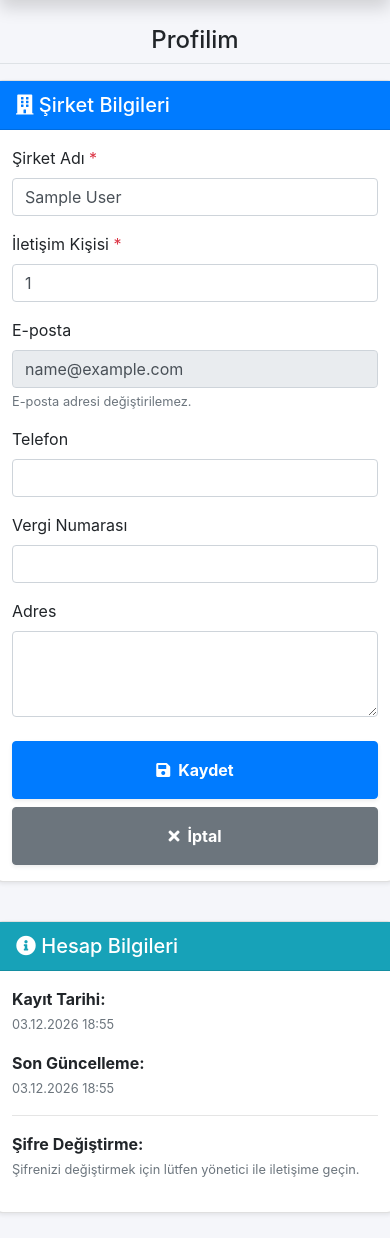
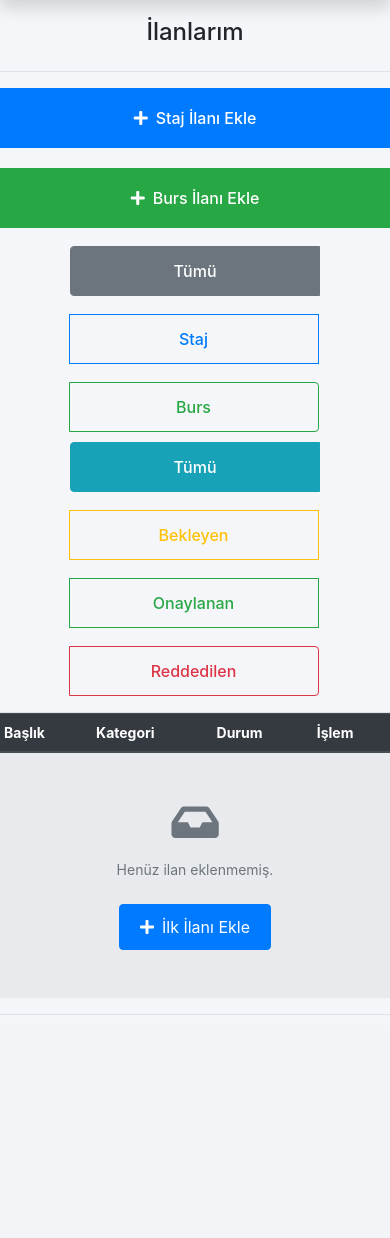
Before and after one commit to gokdeniz05/ASEC-Website-Update, a PHP site: page /corporate/profil.php in a window 390 px wide. Shown: the part 64-1302 px from the top of the page. After the commit the page ends 1079 px from the top, so only its background shows below. Run offline with PHP 8.4, Linux system fonts and the light colour scheme; the visitor is signed in with stand-in values (Sample User, id 1); data that the repository does not hold is empty.

```diff
--- a/src/corporate/profil.php
+++ b/src/corporate/profil.php
@@ -1,178 +1,301 @@
 <?php
 // 1. DOCKER UYUMLU BAŞLANGIÇ
 ob_start();
+if (session_status() === PHP_SESSION_NONE) {
+    session_start();
+}
 
-// 2. SESSION VE DB BAĞLANTISI
-// 'corporate' klasöründe olduğumuz için bir üst dizindeki db.php'yi çağırıyoruz.
-require_once '../db.php';
+// Corporate İlanlar Yönetim Paneli
+require_once 'includes/config.php';
 
-// 3. YETKİ KONTROLÜ
+// 2. YETKİ KONTROLÜ (Güvenlik)
+// Giriş yapmamışsa veya kurumsal değilse at
 if(!isset($_SESSION["loggedin"]) || $_SESSION["loggedin"] !== true || $_SESSION['user_type'] !== 'corporate'){
     header("location: ../login.php");
     exit;
 }
 
-// Get corporate user data
-$stmt = $pdo->prepare('SELECT * FROM corporate_users WHERE id = ?');
-$stmt->execute([$_SESSION['user_id']]);
-$user = $stmt->fetch();
+// Ensure corporate_ilan_requests table exists
+$pdo->exec('CREATE TABLE IF NOT EXISTS corporate_ilan_requests (
+    id INT AUTO_INCREMENT PRIMARY KEY,
+    corporate_user_id INT NOT NULL,
+    baslik VARCHAR(255) NOT NULL,
+    icerik TEXT NOT NULL,
+    kategori VARCHAR(100) NOT NULL,
+    tarih DATE NOT NULL,
+    link VARCHAR(500),
+    sirket VARCHAR(255),
+    lokasyon VARCHAR(255),
+    son_basvuru DATE,
+    status ENUM("pending", "approved", "rejected") DEFAULT "pending",
+    admin_notes TEXT,
+    reviewed_by INT,
+    reviewed_at TIMESTAMP NULL,
+    created_at TIMESTAMP DEFAULT CURRENT_TIMESTAMP,
+    updated_at TIMESTAMP DEFAULT CURRENT_TIMESTAMP ON UPDATE CURRENT_TIMESTAMP,
+    INDEX idx_corporate_user_id (corporate_user_id),
+    INDEX idx_status (status),
+    INDEX idx_kategori (kategori)
+) ENGINE=InnoDB DEFAULT CHARSET=utf8mb4 COLLATE=utf8mb4_unicode_ci');
 
-if (!$user) {
-    header('Location: dashboard.php');
-    exit;
+// Also check for approved announcements in ilanlar table
+try {
+    $columns = $pdo->query("SHOW COLUMNS FROM ilanlar")->fetchAll(PDO::FETCH_COLUMN);
+    if (!in_array('corporate_user_id', $columns)) {
+        $pdo->exec("ALTER TABLE ilanlar ADD COLUMN corporate_user_id INT NULL AFTER id");
+        $pdo->exec("ALTER TABLE ilanlar ADD INDEX idx_corporate_user_id (corporate_user_id)");
+    }
+} catch (PDOException $e) {
+    // Column might already exist, continue
 }
 
-$msg = '';
-$error = '';
+// Get filter for category if provided
+$kategori_filter = $_GET['kategori'] ?? '';
+$status_filter = $_GET['status'] ?? 'all';
 
-// Handle profile update
-if ($_SERVER['REQUEST_METHOD'] === 'POST' && isset($_POST['update_profile'])) {
-    try {
-        $company_name = trim($_POST['company_name'] ?? '');
-        $contact_person = trim($_POST['contact_person'] ?? '');
-        $phone = trim($_POST['phone'] ?? '');
-        $address = trim($_POST['address'] ?? '');
-        $tax_number = trim($_POST['tax_number'] ?? '');
+// Get requests
+$where_clause = "WHERE corporate_user_id = ?";
+$params = [$_SESSION['user_id']];
 
-        // Validation
-        if (empty($company_name)) {
-            $error = 'Şirket adı zorunludur!';
-        } elseif (empty($contact_person)) {
-            $error = 'İletişim kişisi zorunludur!';
+// Only allow Staj İlanları and Burs İlanları
+if ($kategori_filter && in_array($kategori_filter, ['Staj İlanları', 'Burs İlanları'])) {
+    $where_clause .= " AND kategori = ?";
+    $params[] = $kategori_filter;
 } else {
-            $update_stmt = $pdo->prepare('UPDATE corporate_users SET company_name = ?, contact_person = ?, phone = ?, address = ?, tax_number = ? WHERE id = ?');
-            $update_stmt->execute([$company_name, $contact_person, $phone, $address, $tax_number, $_SESSION['user_id']]);
+    // Only show staj and burs announcements
+    $where_clause .= " AND (kategori = 'Staj İlanları' OR kategori = 'Burs İlanları')";
+}
 
-            // Update session
-            $_SESSION['user_name'] = $company_name;
+// Status filter
+if ($status_filter !== 'all' && in_array($status_filter, ['pending', 'approved', 'rejected'])) {
+    $where_clause .= " AND status = ?";
+    $params[] = $status_filter;
+}
 
-            // Refresh user data
-            $stmt->execute([$_SESSION['user_id']]);
-            $user = $stmt->fetch();
+$sql = "SELECT * FROM corporate_ilan_requests $where_clause ORDER BY created_at DESC";
+$stmt = $pdo->prepare($sql);
+$stmt->execute($params);
+$requests = $stmt->fetchAll();
 
-            $msg = 'Profil başarıyla güncellendi!';
+// Also get approved announcements that are already published
+$ilan_where = "WHERE corporate_user_id = ?";
+$ilan_params = [$_SESSION['user_id']];
+if ($kategori_filter && in_array($kategori_filter, ['Staj İlanları', 'Burs İlanları'])) {
+    $ilan_where .= " AND kategori = ?";
+    $ilan_params[] = $kategori_filter;
+} else {
+    $ilan_where .= " AND (kategori = 'Staj İlanları' OR kategori = 'Burs İlanları')";
 }
-    } catch (PDOException $e) {
-        $error = 'Bir hata oluştu: ' . $e->getMessage();
+
+$ilan_sql = "SELECT *, 'approved' as request_status FROM ilanlar $ilan_where ORDER BY tarih DESC";
+$ilan_stmt = $pdo->prepare($ilan_sql);
+$ilan_stmt->execute($ilan_params);
+$approved_ilanlar = $ilan_stmt->fetchAll();
+
+// Combine requests and approved announcements
+$ilanlar = array_merge($requests, $approved_ilanlar);
+// Sort by date
+usort($ilanlar, function($a, $b) {
+    $dateA = $a['created_at'] ?? $a['tarih'] ?? '';
+    $dateB = $b['created_at'] ?? $b['tarih'] ?? '';
+    return strtotime($dateB) - strtotime($dateA);
+});
+?>
+<?php include 'corporate-header.php'; ?>
+<style>
+    /* Style for Add Internship/Scholarship buttons */
+    .mb-3.d-flex.flex-column.flex-md-row {
+        justify-content: center;
+        align-items: stretch;
+        gap: 12px;
+    }
+
+    .mb-3.d-flex.flex-column.flex-md-row .btn {
+        min-height: 60px;
+        padding: 16px 20px;
+        display: flex;
+        align-items: center;
+        justify-content: center;
+        font-size: 1rem;
+        font-weight: 500;
+        min-width: 280px;
+    }
+
+    /* Style for filter button groups */
+    .mb-3 .btn-group {
+        justify-content: center;
+        display: flex;
+        margin-bottom: 12px;
+    }
+
+    .mb-3 .btn-group .btn {
+        min-height: 50px;
+        padding: 12px 20px;
+        font-size: 1rem;
+        font-weight: 500;
+        display: flex;
+        align-items: center;
+        justify-content: center;
+        flex: 1;
+        max-width: 250px;
+        min-width: 180px;
+    }
+
+    /* Type filter buttons (Tümü, Staj, Burs) */
+    .btn-group[role="group"]:first-of-type {
+        margin-bottom: 12px;
+    }
+
+    /* Status filter buttons (Tümü, Bekleyen, Onaylanan, Reddedilen) */
+    .btn-group[role="group"]:last-of-type {
+        margin-bottom: 0;
+    }
+
+    /* Ensure buttons in groups are aligned */
+    .btn-group .btn.flex-fill {
+        flex: 1;
+        min-width: 180px;
+    }
+
+    /* Style for action buttons in table */
+    .table .btn-group-sm .btn {
+        min-width: 90px;
+        padding: 8px 16px;
+    }
+
+    /* Mobile responsive */
+    @media (max-width: 767px) {
+        .mb-3.d-flex.flex-column .btn {
+            width: 100%;
+            margin-bottom: 8px;
+        }
+
+        .mb-3.d-flex.flex-column .btn:last-child {
+            margin-bottom: 0;
+        }
+
+        .btn-group {
+            flex-wrap: wrap;
+        }
+
+        .btn-group .btn {
+            min-width: calc(50% - 4px);
+            margin: 2px;
         }
     }
-?>
-<?php include 'corporate-header.php'; ?>
+</style>
 <div class="container-fluid">
   <div class="row">
     <?php include 'corporate-sidebar.php'; ?>
     <main class="main-content col-md-9 ml-sm-auto col-lg-10">
-            <div class="d-flex justify-content-between flex-wrap flex-md-nowrap align-items-center pt-3 pb-2 mb-3 border-bottom">
-                <h1 class="h2">Profilim</h1>
+      <div class="d-flex justify-content-between flex-wrap flex-md-nowrap align-items-center pt-2 pb-2 mb-3 border-bottom">
+        <h1 class="h3 mb-3 mb-md-0">İlanlarım</h1>
       </div>
 
-            <?php if($msg): ?>
-                <div class="alert alert-success alert-dismissible fade show" role="alert">
-                    <?= htmlspecialchars($msg) ?>
-                    <button type="button" class="close" data-dismiss="alert" aria-label="Close">
-                        <span aria-hidden="true">&times;</span>
-                    </button>
-                </div>
-            <?php endif; ?>
-
-            <?php if($error): ?>
-                <div class="alert alert-danger alert-dismissible fade show" role="alert">
-                    <?= htmlspecialchars($error) ?>
-                    <button type="button" class="close" data-dismiss="alert" aria-label="Close">
-                        <span aria-hidden="true">&times;</span>
-                    </button>
-                </div>
-            <?php endif; ?>
-
-            <div class="row">
-                <div class="col-12 col-lg-8 mb-4 mb-lg-0">
-                    <div class="card shadow-sm">
-                        <div class="card-header bg-primary text-white">
-                            <h5 class="mb-0"><i class="fas fa-building"></i> Şirket Bilgileri</h5>
-                        </div>
-                        <div class="card-body">
-                            <form method="post">
-                                <input type="hidden" name="update_profile" value="1">
-
-                                <div class="form-group">
-                                    <label for="company_name">Şirket Adı <span class="text-danger">*</span></label>
-                                    <input type="text" class="form-control" id="company_name" name="company_name"
-                                           value="<?= htmlspecialchars($user['company_name'] ?? '') ?>" required>
+      <div class="mb-3 d-flex flex-column flex-md-row justify-content-center align-items-stretch" style="gap: 12px;">
+        <a href="ilan-ekle.php?kategori=Staj İlanları" class="btn btn-primary" style="min-width: 280px;">
+          <i class="fas fa-plus mr-2"></i>Staj İlanı Ekle
+        </a>
+        <a href="ilan-ekle.php?kategori=Burs İlanları" class="btn btn-success" style="min-width: 280px;">
+          <i class="fas fa-plus mr-2"></i>Burs İlanı Ekle
+        </a>
       </div>
 
-                                <div class="form-group">
-                                    <label for="contact_person">İletişim Kişisi <span class="text-danger">*</span></label>
-                                    <input type="text" class="form-control" id="contact_person" name="contact_person"
-                                           value="<?= htmlspecialchars($user['contact_person'] ?? '') ?>" required>
+      <div class="mb-3 d-flex flex-column align-items-center">
+        <div class="btn-group mb-2 d-flex justify-content-center" role="group" style="gap: 8px; width: 100%; max-width: 700px;">
+          <a href="ilanlar-yonetim.php" class="btn btn-outline-secondary flex-fill <?php echo $kategori_filter === '' ? 'active' : ''; ?>" style="min-width: 180px;">Tümü</a>
+          <a href="ilanlar-yonetim.php?kategori=Staj İlanları" class="btn btn-outline-primary flex-fill <?php echo $kategori_filter === 'Staj İlanları' ? 'active' : ''; ?>" style="min-width: 180px;">Staj</a>
+          <a href="ilanlar-yonetim.php?kategori=Burs İlanları" class="btn btn-outline-success flex-fill <?php echo $kategori_filter === 'Burs İlanları' ? 'active' : ''; ?>" style="min-width: 180px;">Burs</a>
         </div>
-
-                                <div class="form-group">
-                                    <label for="email">E-posta</label>
-                                    <input type="email" class="form-control" id="email"
-                                           value="<?= htmlspecialchars($user['email'] ?? '') ?>" disabled>
-                                    <small class="form-text text-muted">E-posta adresi değiştirilemez.</small>
-                                </div>
-
-                                <div class="form-group">
-                                    <label for="phone">Telefon</label>
-                                    <input type="text" class="form-control" id="phone" name="phone"
-                                           value="<?= htmlspecialchars($user['phone'] ?? '') ?>">
-                                </div>
-
-                                <div class="form-group">
-                                    <label for="tax_number">Vergi Numarası</label>
-                                    <input type="text" class="form-control" id="tax_number" name="tax_number"
-                                           value="<?= htmlspecialchars($user['tax_number'] ?? '') ?>">
-                                </div>
-
-                                <div class="form-group">
-                                    <label for="address">Adres</label>
-                                    <textarea class="form-control" id="address" name="address" rows="3"><?= htmlspecialchars($user['address'] ?? '') ?></textarea>
-                                </div>
-
-                                <div class="row mt-4">
-                                    <div class="col-md-6 mb-2 mb-md-0">
-                                        <button type="submit" class="btn btn-primary w-100 py-3 font-weight-bold shadow-sm">
-                                            <i class="fas fa-save mr-2"></i>Kaydet
-                                        </button>
-                                    </div>
-                                    <div class="col-md-6">
-                                        <a href="dashboard.php" class="btn btn-secondary w-100 py-3 font-weight-bold shadow-sm">
-                                            <i class="fas fa-times mr-2"></i>İptal
-                                        </a>
-                                    </div>
-                                </div>
-                                </form>
-                        </div>
+        <div class="btn-group d-flex justify-content-center" role="group" style="gap: 8px; width: 100%; max-width: 900px;">
+          <a href="ilanlar-yonetim.php<?php echo $kategori_filter ? '?kategori=' . urlencode($kategori_filter) : ''; ?>" class="btn btn-outline-info flex-fill <?php echo $status_filter === 'all' ? 'active' : ''; ?>" style="min-width: 180px;">Tümü</a>
+          <a href="ilanlar-yonetim.php?status=pending<?php echo $kategori_filter ? '&kategori=' . urlencode($kategori_filter) : ''; ?>" class="btn btn-outline-warning flex-fill <?php echo $status_filter === 'pending' ? 'active' : ''; ?>" style="min-width: 180px;">Bekleyen</a>
+          <a href="ilanlar-yonetim.php?status=approved<?php echo $kategori_filter ? '&kategori=' . urlencode($kategori_filter) : ''; ?>" class="btn btn-outline-success flex-fill <?php echo $status_filter === 'approved' ? 'active' : ''; ?>" style="min-width: 180px;">Onaylanan</a>
+          <a href="ilanlar-yonetim.php?status=rejected<?php echo $kategori_filter ? '&kategori=' . urlencode($kategori_filter) : ''; ?>" class="btn btn-outline-danger flex-fill <?php echo $status_filter === 'rejected' ? 'active' : ''; ?>" style="min-width: 180px;">Reddedilen</a>
         </div>
       </div>
 
-                <div class="col-12 col-lg-4">
-                    <div class="card shadow-sm">
-                        <div class="card-header bg-info text-white">
-                            <h5 class="mb-0"><i class="fas fa-info-circle"></i> Hesap Bilgileri</h5>
+      <div class="table-responsive">
+      <table class="table table-striped table-hover admin-table">
+        <thead class="thead-dark">
+          <tr>
+            <th class="d-none d-md-table-cell">ID</th>
+            <th>Başlık</th>
+            <th class="d-none d-lg-table-cell">Tarih</th>
+            <th>Kategori</th>
+            <th>Durum</th>
+            <th>İşlem</th>
+          </tr>
+        </thead>
+        <tbody>
+            <?php if(empty($ilanlar)): ?>
+            <tr>
+                <td colspan="6" class="text-center py-5">
+                    <i class="fas fa-inbox fa-3x text-muted mb-3 d-block"></i>
+                    <p class="text-muted">Henüz ilan eklenmemiş.</p>
+                    <a href="ilan-ekle.php?kategori=Staj İlanları" class="btn btn-primary mt-2">
+                        <i class="fas fa-plus mr-2"></i>İlk İlanı Ekle
+                    </a>
+                </td>
+            </tr>
+            <?php else: ?>
+            <?php foreach($ilanlar as $ilan):
+                $is_request = isset($ilan['status']) && !isset($ilan['request_status']);
+                $is_approved = (isset($ilan['request_status']) && $ilan['request_status'] === 'approved') || (isset($ilan['status']) && $ilan['status'] === 'approved');
+                $display_date = $ilan['created_at'] ?? $ilan['tarih'] ?? '';
+            ?>
+            <tr>
+                <td class="d-none d-md-table-cell"><?= htmlspecialchars($ilan['id']) ?></td>
+                <td>
+                    <strong><?= htmlspecialchars(mb_substr($ilan['baslik'], 0, 50)) ?><?= mb_strlen($ilan['baslik']) > 50 ? '...' : '' ?></strong>
+                    <small class="d-block d-lg-none text-muted"><?= htmlspecialchars(date('d.m.Y', strtotime($display_date))) ?></small>
+                </td>
+                <td class="d-none d-lg-table-cell"><?= htmlspecialchars($display_date) ?></td>
+                <td><span class="badge badge-<?= $ilan['kategori'] == 'Staj İlanları' ? 'primary' : 'success' ?>"><?= htmlspecialchars($ilan['kategori'] == 'Staj İlanları' ? 'Staj' : 'Burs') ?></span></td>
+                <td>
+                    <?php if($is_request): ?>
+                        <?php if($ilan['status'] === 'pending'): ?>
+                            <span class="badge badge-warning">Bekliyor</span>
+                        <?php elseif($ilan['status'] === 'approved'): ?>
+                            <span class="badge badge-success">Onaylandı</span>
+                        <?php else: ?>
+                            <span class="badge badge-danger">Reddedildi</span>
+                            <?php if($ilan['admin_notes']): ?>
+                                <small class="text-muted d-block">Not: <?= htmlspecialchars($ilan['admin_notes']) ?></small>
+                            <?php endif; ?>
+                        <?php endif; ?>
+                    <?php else: ?>
+                        <span class="badge badge-success">Yayında</span>
+                    <?php endif; ?>
+                </td>
+                <td>
+                    <div class="btn-group-vertical btn-group-sm d-md-inline-flex" role="group">
+                        <?php if($is_request && $ilan['status'] === 'pending'): ?>
+                            <a href="ilan-duzenle.php?id=<?= $ilan['id'] ?>" class="btn btn-warning btn-sm mb-1 mb-md-0">
+                                <i class="fas fa-edit d-md-none"></i>
+                                <span class="d-none d-md-inline"><i class="fas fa-edit mr-1"></i>Düzenle</span>
+                            </a>
+                            <a href="ilan-sil.php?id=<?= $ilan['id'] ?>&type=request" class="btn btn-danger btn-sm" onclick="return confirm('Silmek istediğinize emin misiniz?')">
+                                <i class="fas fa-trash d-md-none"></i>
+                                <span class="d-none d-md-inline"><i class="fas fa-trash mr-1"></i>Sil</span>
+                            </a>
+                        <?php elseif($is_request && $ilan['status'] === 'rejected'): ?>
+                            <button class="btn btn-secondary btn-sm" disabled>
+                                <i class="fas fa-times mr-1"></i><span class="d-none d-md-inline">Reddedildi</span>
+                            </button>
+                        <?php elseif($is_approved || (isset($ilan['request_status']) && $ilan['request_status'] === 'approved')): ?>
+                            <a href="ilan-sil.php?id=<?= $ilan['id'] ?>&type=published" class="btn btn-danger btn-sm" onclick="return confirm('Yayındaki bu ilanı silmek istediğinize emin misiniz? Bu işlem geri alınamaz.')">
+                                <i class="fas fa-trash d-md-none"></i>
+                                <span class="d-none d-md-inline"><i class="fas fa-trash mr-1"></i>Sil</span>
+                            </a>
+                        <?php endif; ?>
                     </div>
-                        <div class="card-body">
-                            <div class="mb-3">
-                                <strong>Kayıt Tarihi:</strong><br>
-                                <small class="text-muted">
-                                    <?= date('d.m.Y H:i', strtotime($user['created_at'])) ?>
-                                </small>
-                            </div>
-                            <div class="mb-3">
-                                <strong>Son Güncelleme:</strong><br>
-                                <small class="text-muted">
-                                    <?= date('d.m.Y H:i', strtotime($user['updated_at'])) ?>
-                                </small>
-                            </div>
-                            <hr>
-                            <div class="mb-3">
-                                <strong>Şifre Değiştirme:</strong><br>
-                                <small class="text-muted">Şifrenizi değiştirmek için lütfen yönetici ile iletişime geçin.</small>
-                            </div>
-                        </div>
-                    </div>
-                </div>
+                </td>
+            </tr>
+            <?php endforeach; ?>
+            <?php endif; ?>
+        </tbody>
+      </table>
       </div>
     </main>
   </div>
@@ -182,4 +305,6 @@ if ($_SERVER['REQUEST_METHOD'] === 'POST' && isset($_POST['update_profile'])) {
 <script src="https://cdn.jsdelivr.net/npm/bootstrap@4.5.2/dist/js/bootstrap.bundle.min.js"></script>
 </body>
 </html>
-<?php ob_end_flush(); ?>
+<?php
+ob_end_flush(); // Tamponu boşalt
+?>
```
Lines whose indentation alone changed are shown as unchanged.
